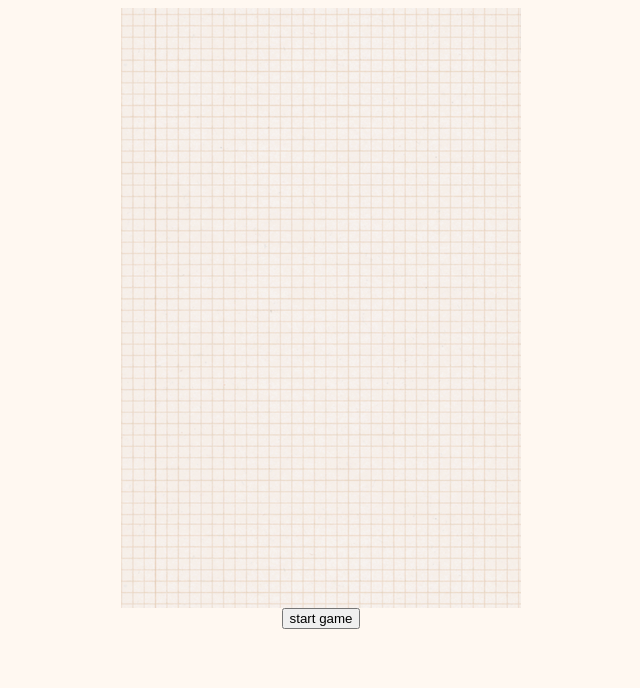
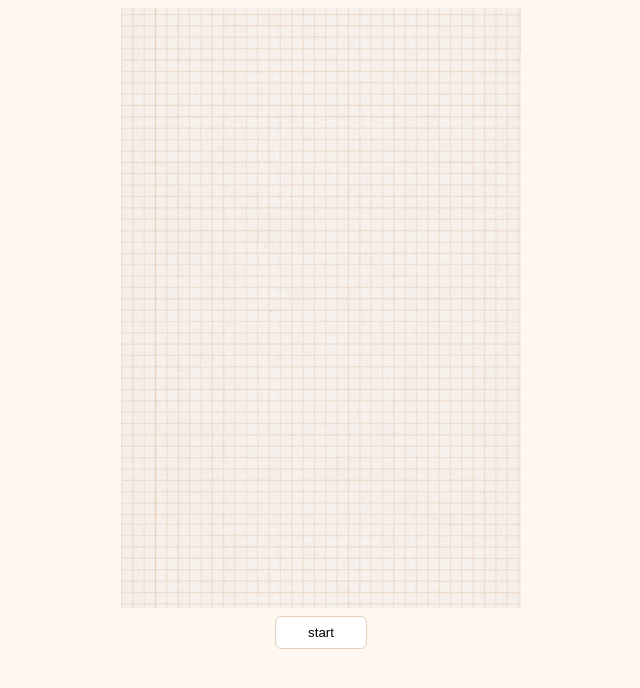
Before and after one commit to nialvi/doodle-jump, a website built with webpack: page index.html in a window 1280 px wide. Shown: the whole page, without its empty margins (319-959 px from the left). Built offline with nearby package versions, Linux system fonts and the light colour scheme.

Commit message:
added styles start game button

```diff
--- a/index.html
+++ b/index.html
@@ -10,7 +10,7 @@
 
   <div class="screen"></div>
 
-  <button class="start">start game</button>
+  <button class="start">start</button>
 
   <script src="./dist/main.js"></script>
 </body>
--- a/styles.css
+++ b/styles.css
@@ -5,6 +5,14 @@ body {
 .start {
 	display: block;
 	margin: 0 auto;
+
+	padding: 8px 32px;
+	margin-top: 8px;
+
+	border-radius: 6px;
+	border: 1px solid #e6d0bc;
+	background-color: white;
+	outline-color: #e6d0bc;
 }
 
 .screen {
```
